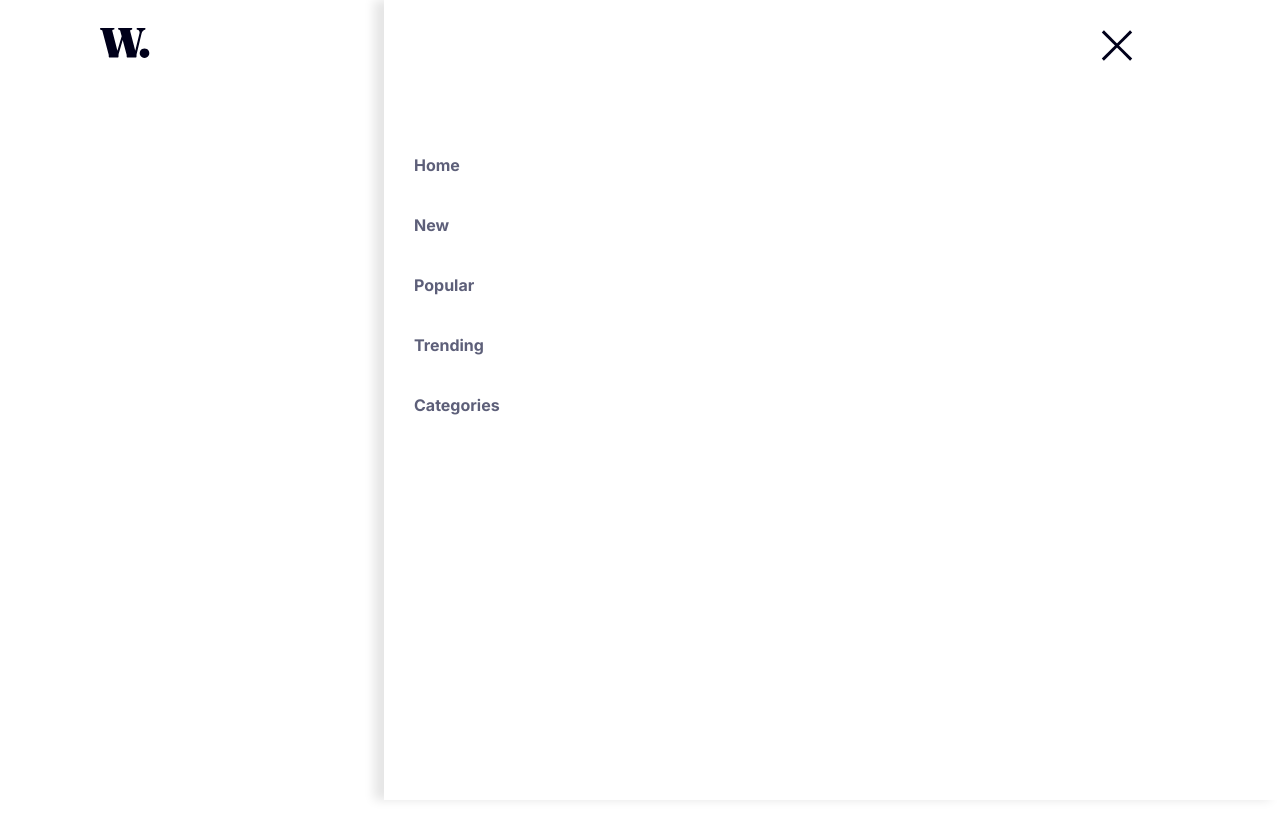
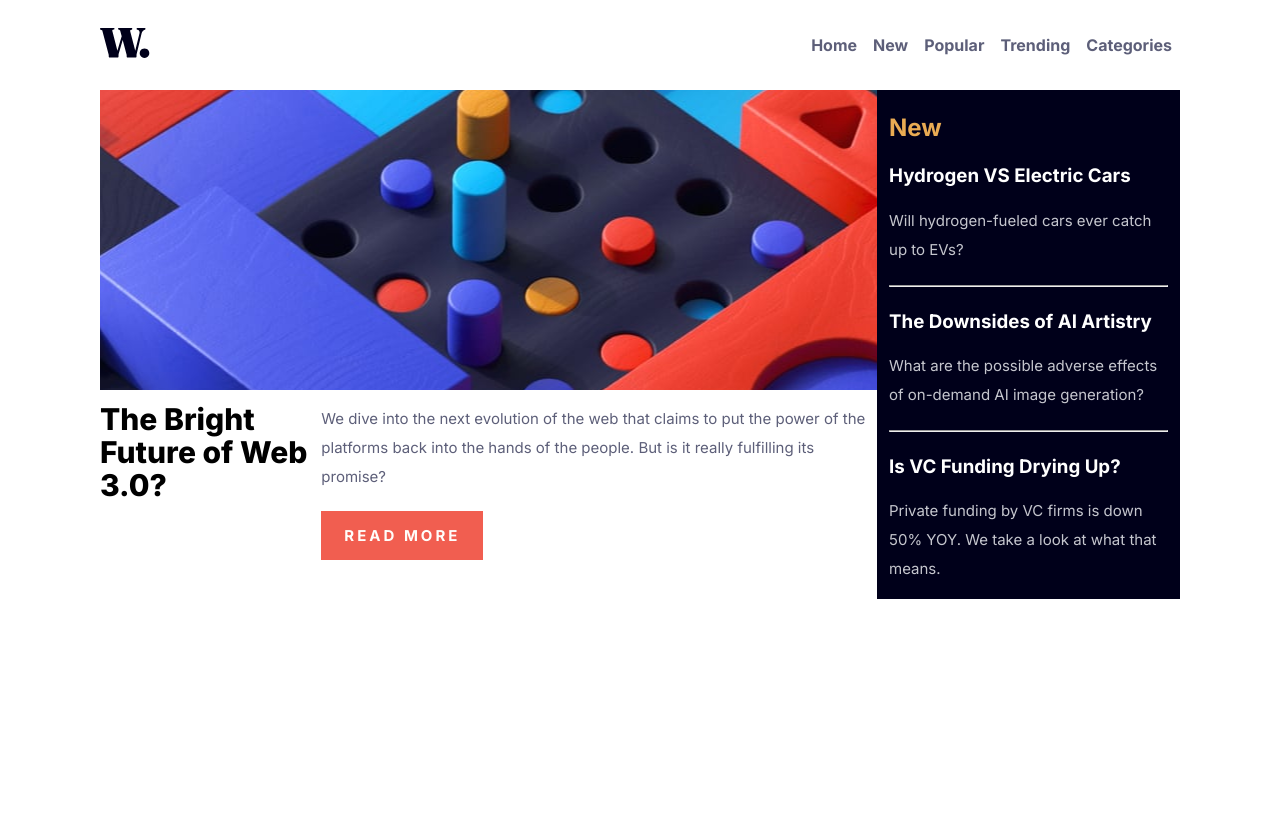
Before and after one commit to beattris/News-Homepage, an Angular app: page / in a window 1280 px wide. Built offline with nearby package versions, Linux system fonts and the light colour scheme.

Commit message:
working on the hero section

```diff
--- a/src/app/app.component.html
+++ b/src/app/app.component.html
@@ -1 +1,2 @@
 <app-header></app-header>
+<app-hero></app-hero>
--- a/src/app/app.module.ts
+++ b/src/app/app.module.ts
@@ -3,11 +3,13 @@ import { BrowserModule } from '@angular/platform-browser';
 
 import { AppComponent } from './app.component';
 import { HeaderComponent } from './header/header.component';
+import { HeroComponent } from './hero/hero.component';
 
 @NgModule({
   declarations: [
     AppComponent,
-    HeaderComponent
+    HeaderComponent,
+    HeroComponent
   ],
   imports: [
     BrowserModule
--- a/src/app/header/header.component.scss
+++ b/src/app/header/header.component.scss
@@ -4,15 +4,22 @@
 .nav {
   height: 50px;
   width: 100%;
-  background-color: transparent;
+  background-color: white;
   display: flex;
   flex-direction: row;
   justify-content: space-between;
   align-items: center;
+  vertical-align: middle;
   margin: 20px 0;
   padding: 0 100px;
+  @include medium {
+    padding: 0 50px;
+  }
   @include small {
-    padding: 0 20px;
+    padding: 0 15px;
+  }
+  @include xlarge{
+    padding: 0 100px;
   }
   &__logo {
     .logo {
@@ -38,6 +45,7 @@
         a {
           color: $dark-grayish-blue;
           font-weight: 700;
+          outline: none;
         }
       }
     }
@@ -56,7 +64,7 @@
       padding-top: 30px;
       // display: none;
       li {
-        width: 100%;
+        // width: 100%;
         margin: 0 0 40px 30px;
         // display: inline-block;
         &.closeIcon {
@@ -64,9 +72,9 @@
           padding-bottom: 50px;
         }
         a {
-          width: 100%;
           color: $dark-grayish-blue;
           font-weight: 700;
+          outline: none;
         }
       }
     }
--- a/src/app/header/header.component.ts
+++ b/src/app/header/header.component.ts
@@ -6,7 +6,7 @@ import { Component, Output } from '@angular/core';
   styleUrls: ['./header.component.scss'],
 })
 export class HeaderComponent {
-  sidebarIsHidden = 'display: block';
+  sidebarIsHidden = 'display: none';
 
   showSidebar() {
     this.sidebarIsHidden = 'display: block';
--- /dev/null
+++ b/src/app/hero/hero.component.html
@@ -0,0 +1,38 @@
+<section class="hero-section">
+  <div class="hero-section__wrapper">
+    <div class="hero-section__wrapper--left-container">
+      <div class="hero-section__wrapper--image"></div>
+      <div class="hero-section__wrapper--left">
+        <h1>The Bright Future of Web 3.0?</h1>
+        <div class="hero-section__wrapper--left-text">
+          <p>
+            We dive into the next evolution of the web that claims to put the
+            power of the platforms back into the hands of the people. But is it
+            really fulfilling its promise?
+          </p>
+          <a>Read More</a>
+        </div>
+      </div>
+    </div>
+
+    <div class="hero-section__wrapper--right-container">
+      <div class="hero-section__wrapper--right">
+        <h2>New</h2>
+        <h3>Hydrogen VS Electric Cars</h3>
+        <p>Will hydrogen-fueled cars ever catch up to EVs?</p>
+        <hr />
+        <h3>The Downsides of AI Artistry</h3>
+        <p>
+          What are the possible adverse effects of on-demand AI image
+          generation?
+        </p>
+        <hr />
+        <h3>Is VC Funding Drying Up?</h3>
+        <p>
+          Private funding by VC firms is down 50% YOY. We take a look at what
+          that means.
+        </p>
+      </div>
+    </div>
+  </div>
+</section>
--- /dev/null
+++ b/src/app/hero/hero.component.scss
@@ -0,0 +1,88 @@
+@import "../../mixins.scss";
+@import "../../variables.scss";
+
+.hero-section {
+    margin: 0 15px;
+    @include medium {
+        margin: 0 50px;
+    }
+    @include large {
+        margin: 0 70px;
+    }
+    @include xlarge {
+        margin: 0 100px;
+    }
+  &__wrapper {
+    max-width: 100%;
+    @include medium{
+        display: flex;
+    }
+    &--image {
+      background-image: url("../../assets/images/image-web-3-mobile.jpg");
+      background-position: center;
+      background-repeat: no-repeat;
+      height: 400px;
+      width: 100%;
+      @include medium{
+      background-image: url("../../assets/images/image-web-3-desktop.jpg");
+      background-position: center;
+      height: 300px;
+      width: 100%;
+      }
+    }
+    &--left{
+        h1{
+            font-weight: 800;
+            font-size: 30px;
+            margin-top: 13px;
+        }
+        @include medium {
+            display: flex;
+        }
+    }
+    &--left-text{
+        p{
+            margin-top: 15px;
+            line-height: 1.8rem;
+            color: $dark-grayish-blue;
+            font-weight: 400;
+        }
+        a{
+            margin-top: 20px;
+            display: inline-block;
+            outline: none;
+            padding: 15px 23px;
+            background-color: $soft-red;
+            color: $off-white;
+            text-transform: uppercase;
+            font-weight: 700;
+            letter-spacing: 3px;
+            font-size: 15px;
+        }
+    }
+    &--right{
+        background-color: $very-dark-blue;
+        margin-top: 50px;
+        padding: 15px 12px;
+        @include medium{
+            margin-top: 0;
+        }
+        h2{
+            color: $soft-orange;
+            padding-top: 10px;
+        }
+        h3{
+            color: white;
+            padding-top: 25px;
+        }
+        p{
+            color: $grayish-blue;
+            padding-top: 20px;
+            line-height: 1.8rem;
+        }
+        hr{
+            margin-top: 20px;
+        }
+    }
+  }
+}
--- a/src/resets.scss
+++ b/src/resets.scss
@@ -13,7 +13,8 @@ html {
 
 body {
     width: 100%;
-    // max-width: 800px;
+    height: 100%;
+    overflow-x: hidden;
 }
 
 h1, h2, h3, h4 {
@@ -23,8 +24,10 @@ h1, h2, h3, h4 {
 
 p {
     margin-top: 0;
+    font-size: 15px !important;
 }
 
 a, a:visited, a:active {
     text-decoration: none;
+    outline: none;
 }
```
Also changed, not shown: src/app/hero/hero.component.ts (added, +10 -0 lines).
